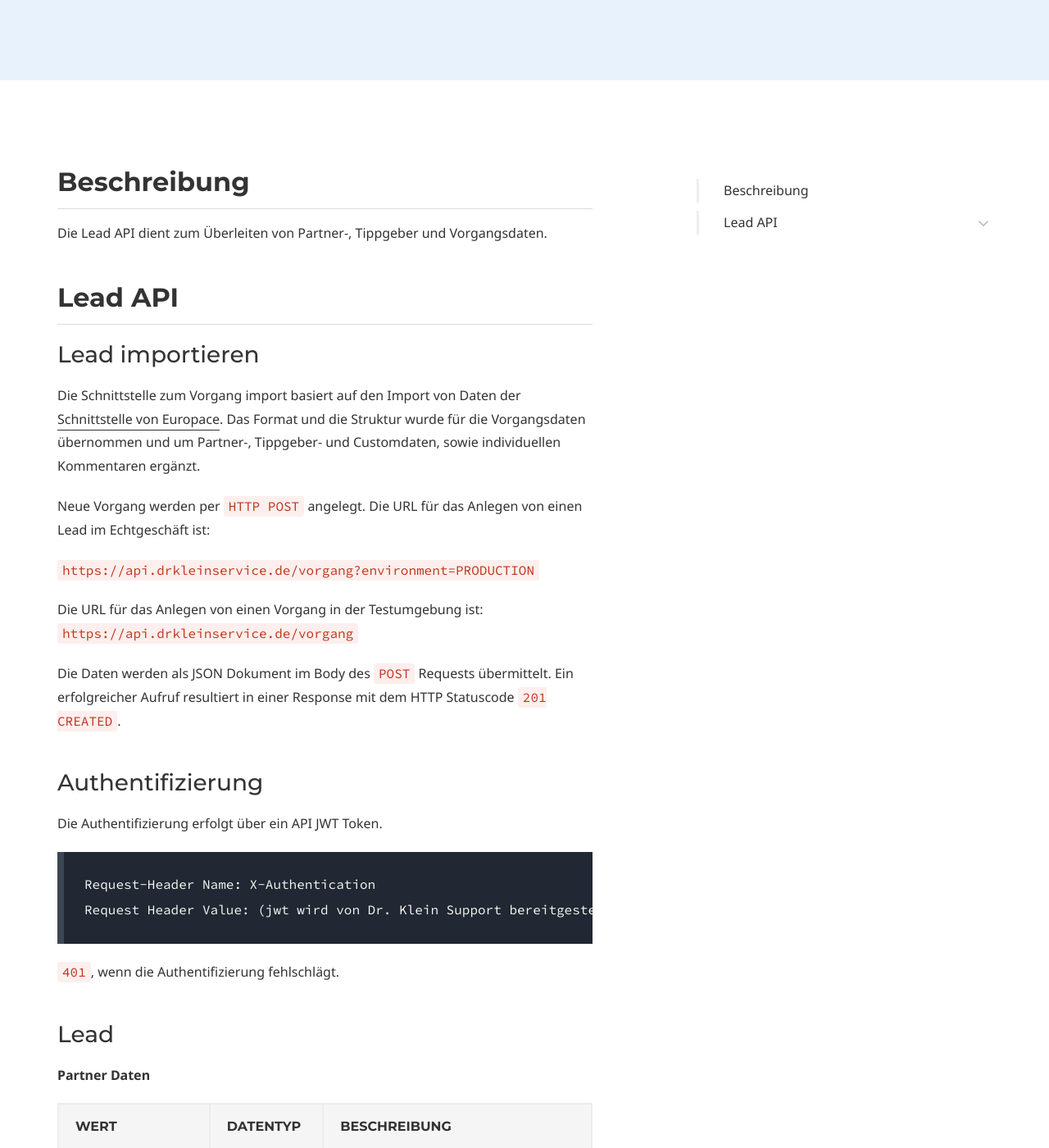
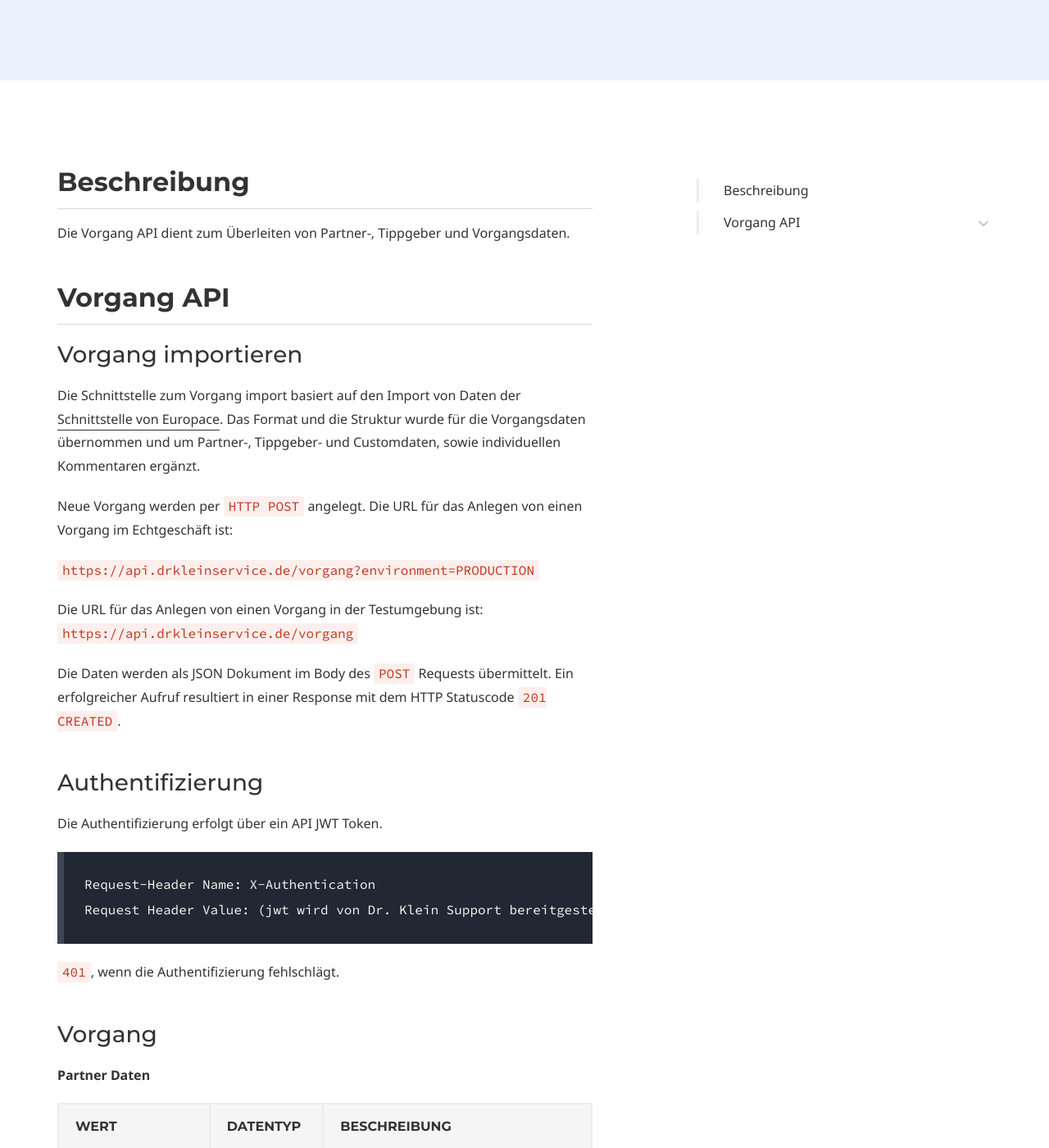
Before and after one commit to drklein-rk/api-drkleinrk, a Jekyll site: the page built from vorgangapi.md, in a window 1280 px wide and 1400 px high, scrolled down 362 px. Shown: the whole window at 82% size. Built offline with Jekyll 4.4.1, drawn with Linux system fonts in a browser that asks for light colours; some web fonts are replaced; some of the changed text lies outside the part shown.

Commit message:
lead -> vorgang

````diff
--- a/vorgangapi.md
+++ b/vorgangapi.md
@@ -13,16 +13,16 @@ micro_nav: true
 
 ---
 ## Beschreibung
-Die Lead API dient zum Überleiten von Partner-, Tippgeber und Vorgangsdaten.
+Die Vorgang API dient zum Überleiten von Partner-, Tippgeber und Vorgangsdaten.
 
-## Lead API
+## Vorgang API
 
-### Lead importieren
+### Vorgang importieren
 
 Die Schnittstelle zum Vorgang import basiert auf den Import von Daten der [Schnittstelle von Europace](`https://docs.api.europace.de/privatkredit/vorgaenge/kex-vorgang-import-api/`).
 Das Format und die Struktur wurde für die Vorgangsdaten übernommen und um Partner-, Tippgeber- und Customdaten, sowie individuellen Kommentaren ergänzt.
 
-Neue Vorgang werden per `HTTP POST` angelegt. Die URL für das Anlegen von einen Lead im Echtgeschäft ist:
+Neue Vorgang werden per `HTTP POST` angelegt. Die URL für das Anlegen von einen Vorgang im Echtgeschäft ist:
 
 `https://api.drkleinservice.de/vorgang?environment=PRODUCTION`
 
@@ -42,7 +42,7 @@ Request Header Value: (jwt wird von Dr. Klein Support bereitgestellt)
 ```
 `401`, wenn die Authentifizierung fehlschlägt.
 
-### Lead
+### Vorgang
 
 **Partner Daten**
 
@@ -72,7 +72,7 @@ Request Header Value: (jwt wird von Dr. Klein Support bereitgestellt)
 
 | Wert | Datentyp | Beschreibung |
 | :--- | :------- | :----------- |
-| kommentare | [String] | Kommentare zum Lead. |
+| kommentare | [String] | Kommentare zum Vorgang. |
 
 ### Beispiel
 
@@ -86,7 +86,7 @@ Request-Header Name: content-type
 Request Header Value: application/json;charset=utf-8
 
 POST
-https://api.drkleinservice.de/lead
+https://api.drkleinservice.de/vorgang
 ```
 
 ```json
````
Also changed, not shown: dokumentapi.md (+2 -2 lines).
